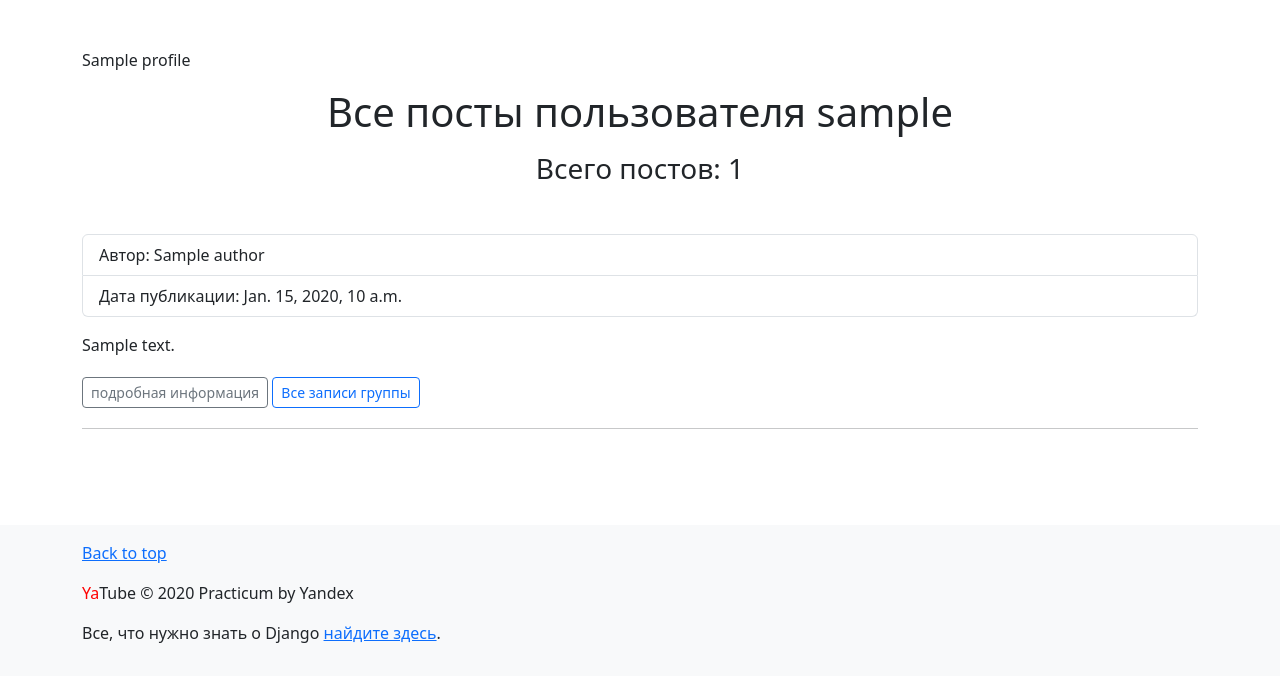
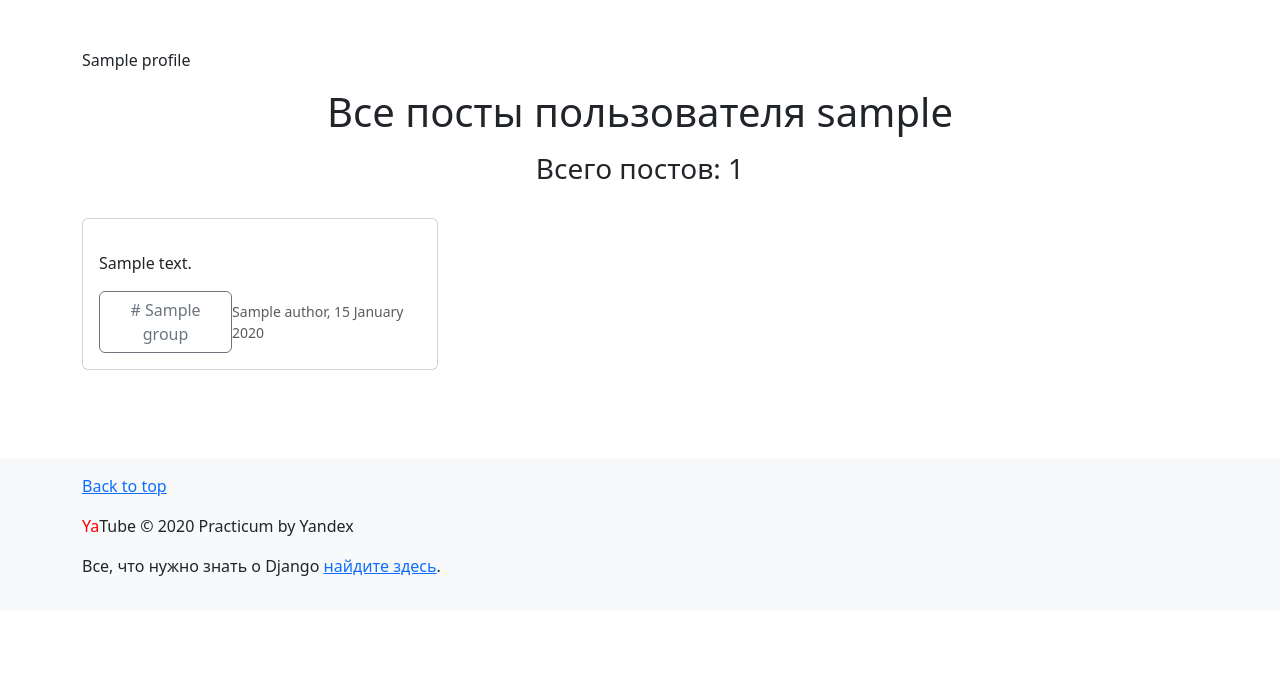
Before and after one commit to octrow/hw03_forms, a Django app: template yatube/templates/posts/profile.html in a window 1280 px wide. Shown: the part 56-732 px from the top of the page. Run offline with Django 3.2, Linux system fonts and the light colour scheme; tables that the repository leaves empty hold one stand-in row (values such as "Sample post"); the template is opened without the code that fills it: values that come from a table or form of the project are taken from there, most other values are stand-ins (such as "Sample title", 1, 10 or a date in 2020); some libraries are stand-ins or nearby versions.

Commit message:
Версия 4

```diff
--- a/yatube/posts/paginate_utils.py
+++ b/yatube/posts/paginate_utils.py
@@ -1,5 +1,5 @@
+from django.conf import settings
 from django.core.paginator import Paginator
-from django.conf import settings
 
 
 def paginate_posts(post_list, request):
--- a/yatube/templates/posts/group_list.html
+++ b/yatube/templates/posts/group_list.html
@@ -14,7 +14,7 @@
         <div class="container py-2">
             <div class="row" data-masonry='{"percentPosition": true }'>
                 {% for post in page_obj %}
-                {% include 'posts/includes/post_card.html' with index_view=True %}
+                {% include 'posts/includes/post_card.html' with group_link_flag=True %}
                 {% endfor %}
                 {% include 'posts/includes/paginator.html' %}
             {% endblock %}
--- a/yatube/templates/posts/includes/post_card.html
+++ b/yatube/templates/posts/includes/post_card.html
@@ -1,30 +1,10 @@
-{% if not index_view %}
-<article class="my-5">
-  <ul class="list-group">
-    <li class="list-group-item">
-      Автор: {{ post.author.get_full_name }}
-    </li>
-    <li class="list-group-item">Дата публикации: {{ post.pub_date }}</li>
-  </ul>
-  <p class="my-3">{{ post.text|linebreaks }}</p>
-  <a href="{% url 'posts:post_detail' post.pk %}" class="btn btn-sm btn-outline-secondary">подробная информация</a>
-  {% if post.group %}
-    <a href="{% url 'posts:group_list' post.group.slug %}" class="btn btn-sm btn-outline-primary my-1">Все записи группы</a>
-  {% else %}
-    <li class="list-group-item text-danger">
-      <strong>У этого поста нет группы.</strong>
-    </li>
-  {% endif %}
-  <hr>
-</article>
-{% else %}
 <div class="col-md-4 py-3">
   <div class="card mb-4 box-shadow">
       <div class="card-body">
           <p class="card-text">{{ post.text|linebreaks }}</p>
           <div class="d-flex justify-content-between align-items-center">
               {% if post.group %}
-              {% if group_link_flag %}
+              {% if not group_link_flag %}
                   <div class="btn-group">
                       <a href="{% url 'posts:group_list' post.group.slug %}"
                           type="button"
@@ -41,6 +21,7 @@
                   <span style='color: red'>Этой публикации нет ни
                       в одном сообществе.</span>
               {% endif %}
+              {% if not profile_link_flag %}
               <div class="btn-group">
                   <a href="{% url 'posts:post_detail' post.pk %}"
                       type="button"
@@ -49,9 +30,8 @@
                       type="button"
                       class="btn btn-outline-secondary">👤</a>
               </div>
-
+              {% endif %}
           </div>
       </div>
   </div>
 </div>
-{% endif %}
--- a/yatube/templates/posts/index.html
+++ b/yatube/templates/posts/index.html
@@ -20,7 +20,7 @@
         <div class="container py-2">
             <div class="row" data-masonry='{"percentPosition": true }'>
                 {% for post in page_obj %}
-                {% include 'posts/includes/post_card.html' with group_link_flag=True index_view=True %}
+                {% include 'posts/includes/post_card.html' %}
                 {% endfor %}
                 {% include 'posts/includes/paginator.html' %}
             </div>
--- a/yatube/templates/posts/profile.html
+++ b/yatube/templates/posts/profile.html
@@ -5,9 +5,11 @@
         {{ profile }}
         <h1 class="text-center my-3">Все посты пользователя {{ author.username }}</h1>
         <h3 class="text-center my-3">Всего постов: {{ post_count }}</h3>
+        <div class="row" data-masonry='{"percentPosition": true }'>
         {% for post in page_obj %}
-        {% include 'posts/includes/post_card.html' %}
+        {% include 'posts/includes/post_card.html' with profile_link_flag=True %}
         {% endfor %}
         {% include 'posts/includes/paginator.html' %}
     </div>
+    </div>
 {% endblock %}
```
